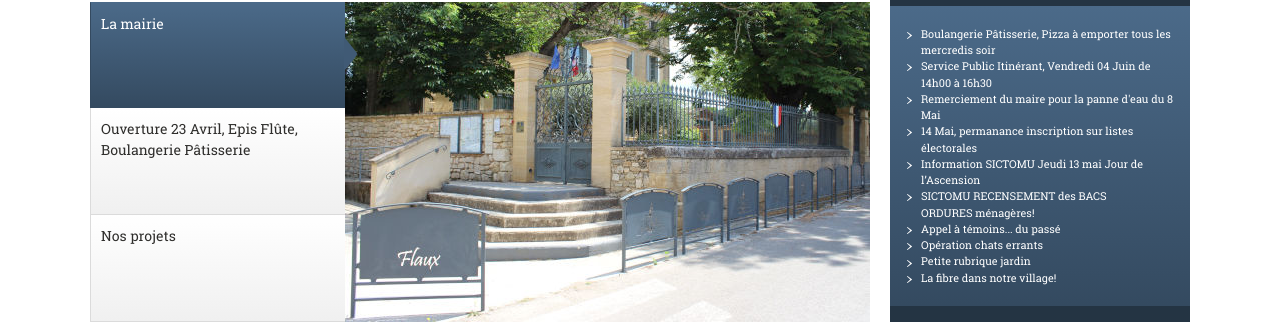
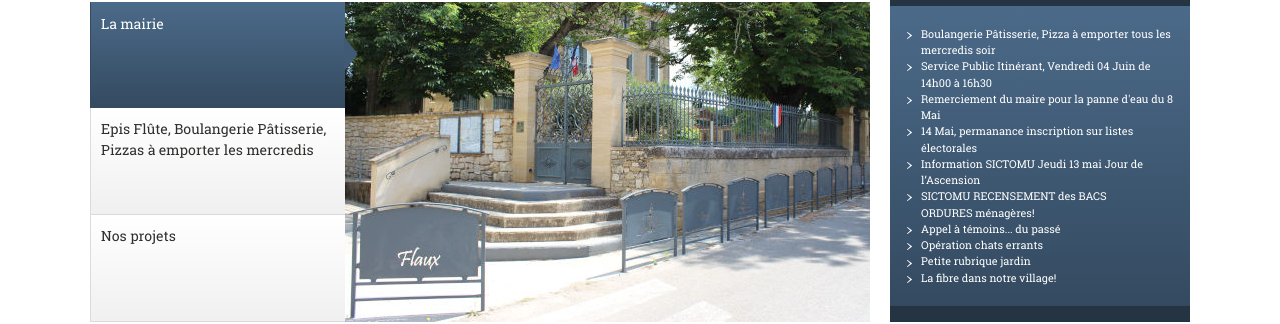
Before and after one commit to Flaux-Village/flaux-village.github.io, a Jekyll site: the page built from index.md, in a window 1280 px wide. Shown: the part 333-657 px from the top of the page. Built offline with Jekyll 4.4.1, drawn with Linux system fonts in a browser that asks for light colours.

Commit message:
Update index.md

```diff
--- a/index.md
+++ b/index.md
@@ -9,9 +9,9 @@ onglets_principaux:
   addresse: /mairie.html
   illustration: /assets/illustrations/525_320_Flauxentrance_3610.jpg
   description_illustration: La Mairie de Flaux.
-- titre: Ouverture 23 Avril, Epis Flûte, Boulangerie Pâtisserie
+- titre: Epis Flûte, Boulangerie Pâtisserie, Pizzas à emporter les mercredis
   addresse: /actualites/boulangerie.html
-  illustration: /assets/illustrations/epiflutesfront.jpg
+  illustration: /assets/illustrations/Flyer Pizza front.jpg
   description_illustration: Epis Flûte, Boulangerie Pâtisserie.
 - titre: Nos projets
   addresse: /projetfait.html
```
